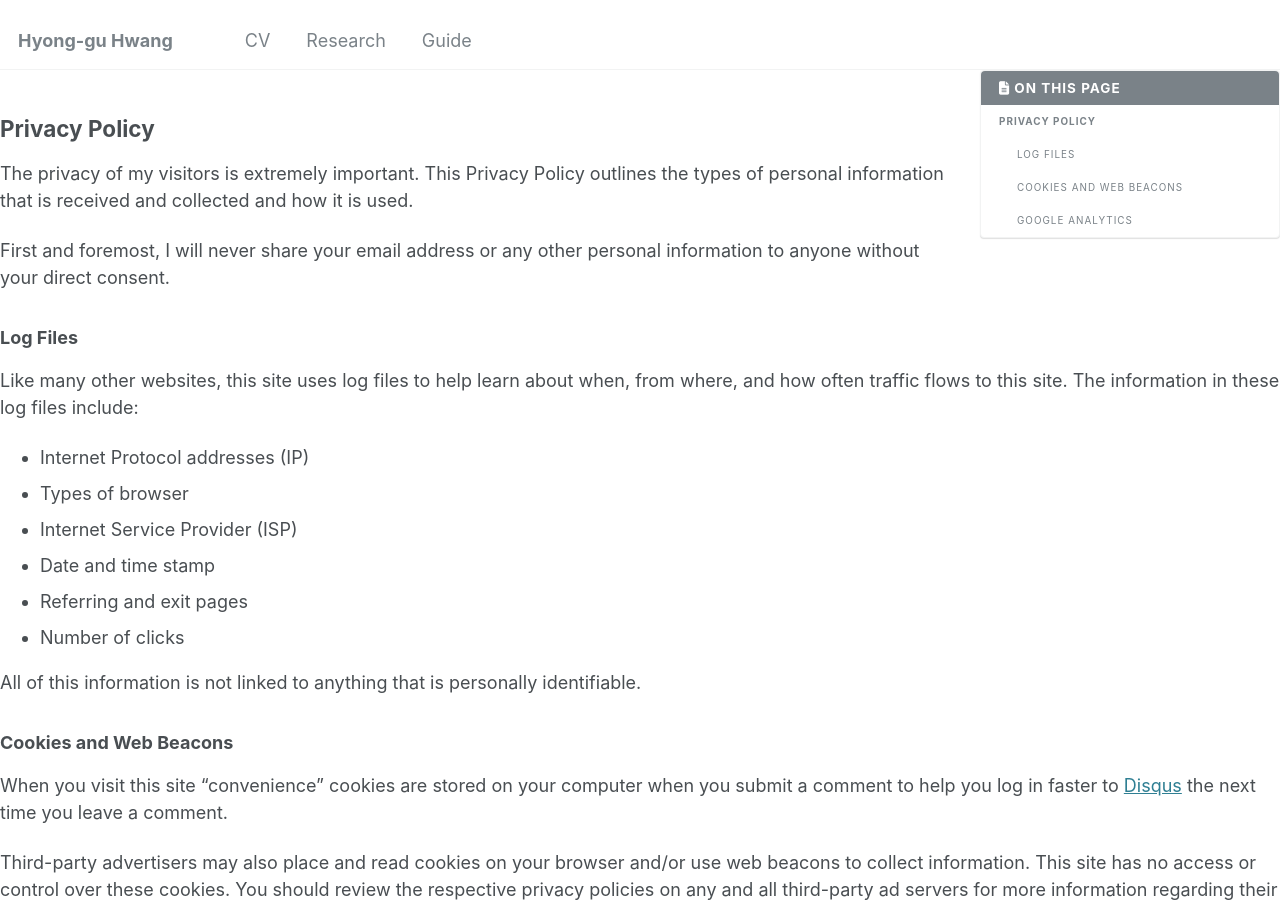
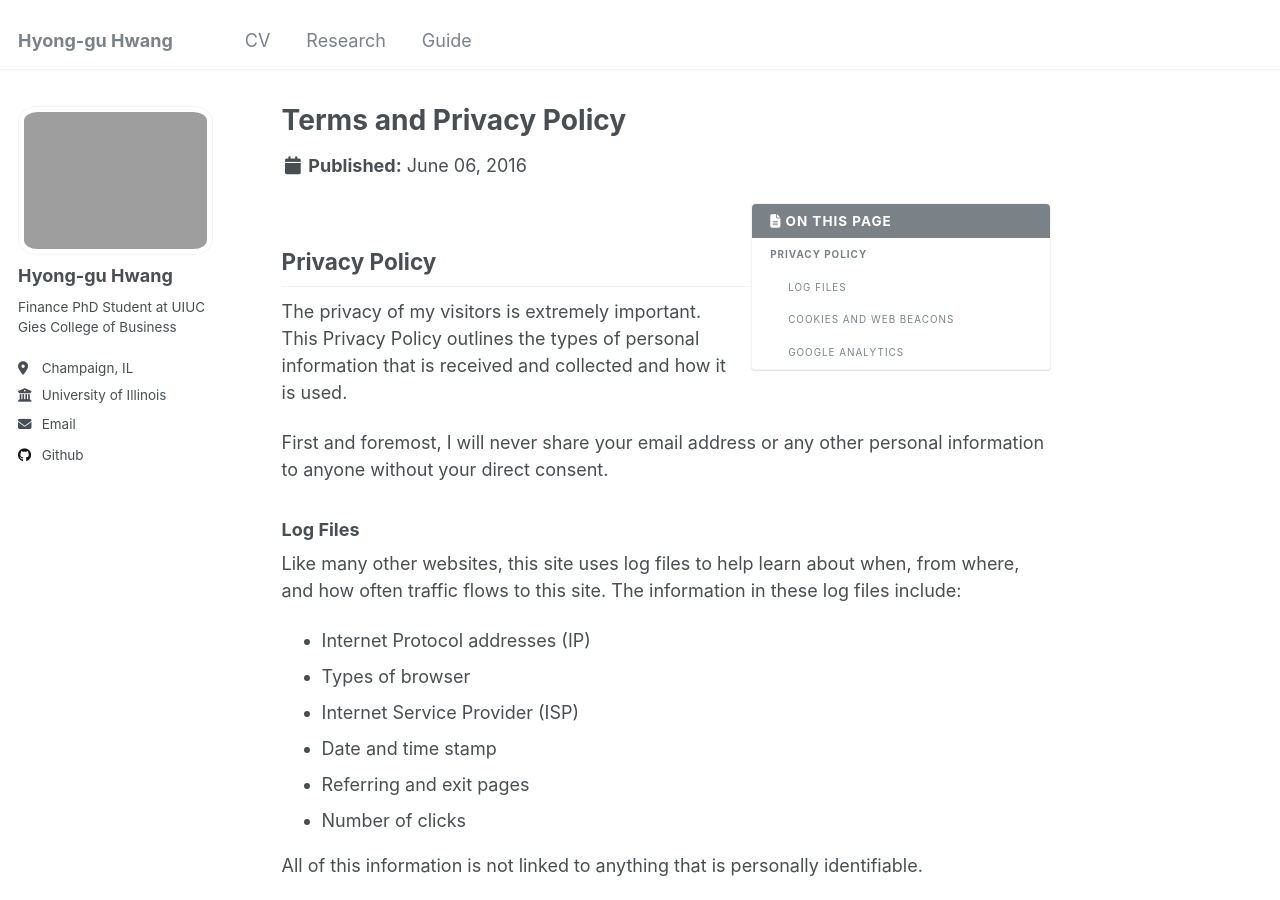
Before and after one commit to hyonggu-hwang/hyonggu-hwang.github.io, a Jekyll site: the page built from _pages/terms.md, in a window 1280 px wide and 900 px high. Built offline with Jekyll 4.4.1, drawn with Linux system fonts in a browser that asks for light colours; our own code applies the rules of GitHub Pages for plain Markdown files; part of the change alters nothing that is shown.

```diff
--- a/_config.yml
+++ b/_config.yml
@@ -151,6 +151,38 @@ collections:
     output: true
     permalink: /:collection/:path/
 
+
+# These settings control how pages and collections are included in the site
+defaults:
+  # _posts
+  - scope:
+      path: ""
+      type: posts
+    values:
+      layout: single
+      author_profile: true
+      read_time: true
+      comments: true
+      share: true
+      related: true
+  # _pages
+  - scope:
+      path: ""
+      type: pages
+    values:
+      layout: single
+      author_profile: true
+  # _research
+  - scope:
+      path: ""
+      type: research
+    values:
+      layout: single
+      author_profile: true
+      share: true
+      comment: true
+
+
 # Sass/SCSS
 sass:
   sass_dir: _sass
```
